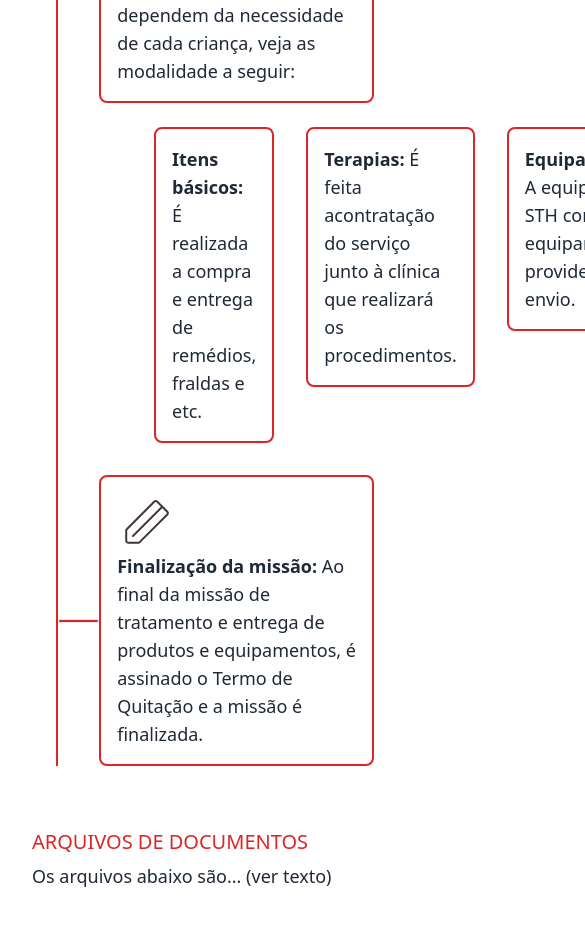
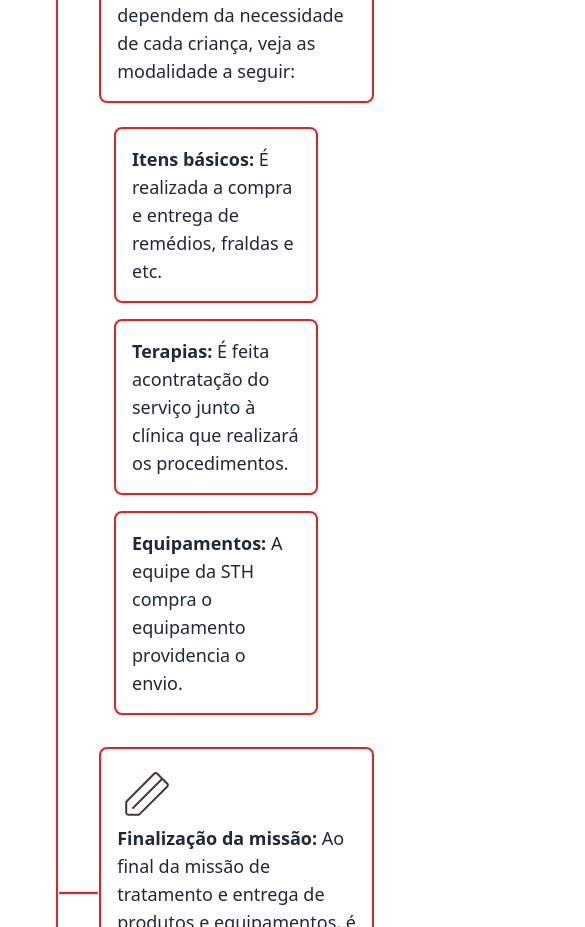
Before and after one commit to somostodosherois/site, a Next.js app: page /portal-transparencia in a window 390 px wide. Shown: the part 2880-3807 px from the top of the page, 585 px wide, since content can reach past the window. Built offline with nearby package versions, Linux system fonts and the light colour scheme.

Commit message:
fix: change css mobile

```diff
--- a/pages/portal-transparencia/index.js
+++ b/pages/portal-transparencia/index.js
@@ -129,18 +129,18 @@ export default function PortalTransparencia() {
                 <span><b>Entrega da missão:</b> Se possível, a equipe da STH visita a criança para a entrega da missão. A entregas das missões dependem da necessidade de cada criança, veja as modalidade a seguir:</span>
               </div>
             </div>
-            <Grid className='flex mt-6 mb-6 m-24 gap-x-8'>
-              <Grid>
+            <Grid className='block lg:flex mt-6 mb-6 m-14 gap-x-8'>
+              <Grid className='mb-4 lg:mb-0'>
                 <div className='sm:flex w-full	rounded-lg	items-center justify-center border-2 border-red-600 gap-x-6 p-4'>
                   <span><b>Itens básicos:</b> É realizada a compra e entrega de remédios, fraldas e etc.</span>
                 </div>
               </Grid>
-              <Grid>
+              <Grid className='mb-4 lg:mb-0'>
                 <div className='sm:flex w-full	rounded-lg	items-center justify-center border-2 border-red-600 gap-x-6 p-4'>
                   <span><b>Terapias:</b> É feita acontratação do serviço junto à clínica que realizará os procedimentos.</span>
                 </div>
               </Grid>
-              <Grid>
+              <Grid className='mb-4 lg:mb-0'>
                 <div className='sm:flex w-full	rounded-lg	items-center justify-center border-2 border-red-600 gap-x-6 p-4'>
                   <span><b>Equipamentos:</b> A equipe da STH compra o equipamento providencia o envio.</span>
                 </div>
```
